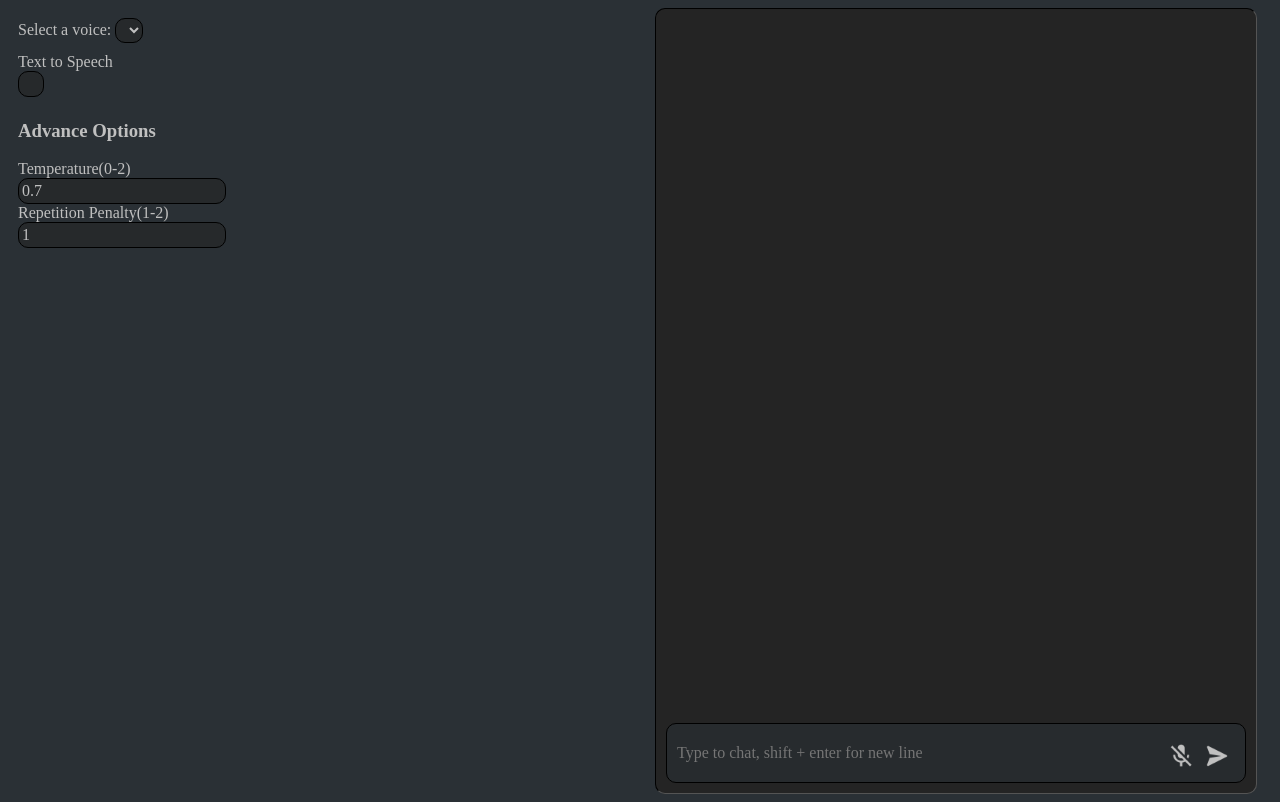
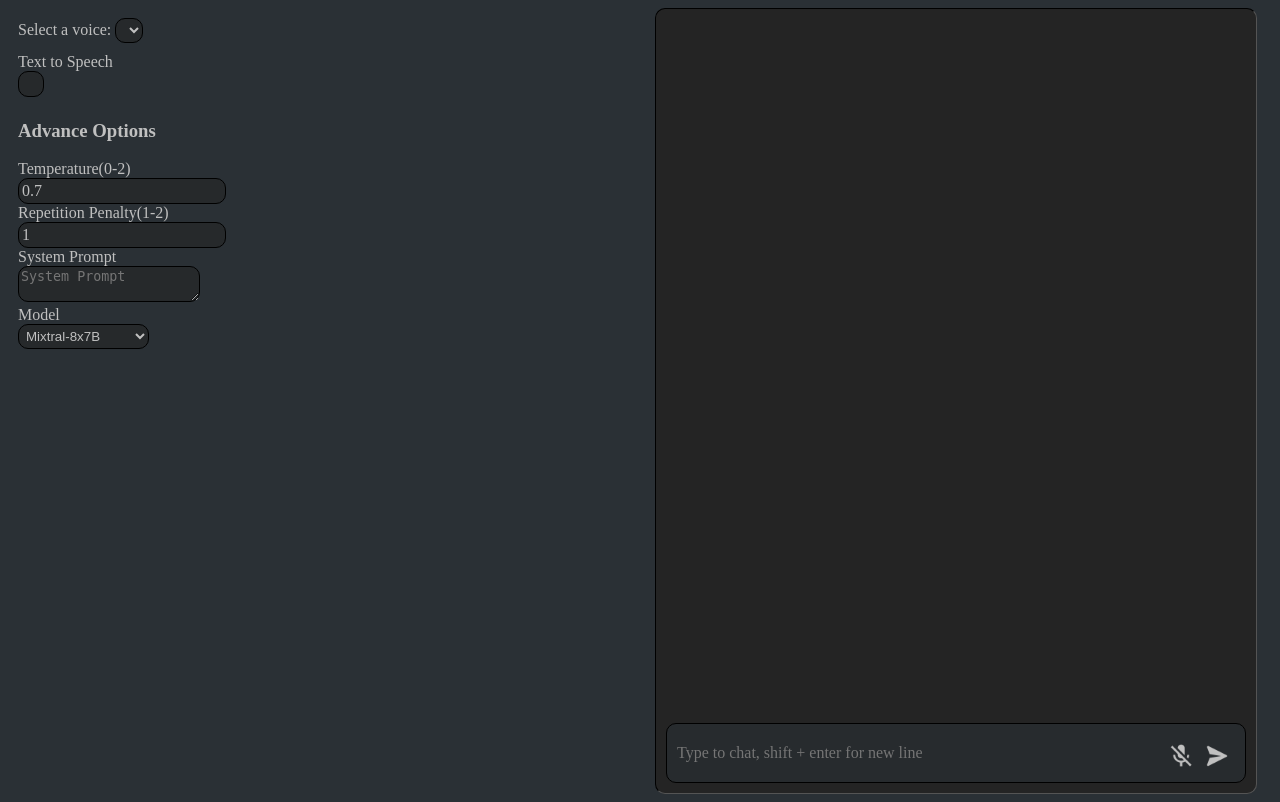
Before and after one commit to alowtron/Chat-Bot---Silver-Echo, a PHP site: page / in a window 1280 px wide. Run offline with PHP 8.4, Linux system fonts and the light colour scheme; lists and menus that the app fills with data are empty.

Commit message:
updated front end with a system prompt and a model selection

```diff
--- a/index.html
+++ b/index.html
@@ -34,6 +34,18 @@
             <label for="repetitionPenalty">Repetition Penalty(1-2)</label>
             <br>
             <input type="input" id="repetitionPenalty" placeholder="Repetition Penalty 1 - 2" min="1" max="2" value="1">
+            <br>
+            <label for="systemPrompt">System Prompt</label>
+            <br>
+            <textarea id="systemPrompt" placeholder="System Prompt"></textarea>
+            <br>
+            <label for="modelSelect">Model</label>
+            <br>
+            <select id="modelSelect">
+                <option value="mistralai/Mixtral-8x7B-Instruct-v0.1">Mixtral-8x7B</option>
+                <option value="deepseek-ai/deepseek-coder-33b-instruct">DeepSeek Coder</option>
+                <option value="Qwen/Qwen1.5-14B-Chat">Qwen 14B</option>
+            </select>
         </div>
 
         <div class="talkBox">
--- a/main.js
+++ b/main.js
@@ -43,6 +43,8 @@ function sendMessage() {
     allData.append("repetitionPenalty", repetitionPenalty)
     allData.append("temperature", temperature)
     allData.append("pastMessages", pastMessages)
+    allData.append("systemPrompt", document.getElementById("systemPrompt").value)
+    allData.append("modelSelect", document.getElementById("modelSelect").value)
     fetch('chatbot.php', {
         method: 'POST',
         body: allData
--- a/styles.css
+++ b/styles.css
@@ -91,7 +91,13 @@ input {
     padding-top: 10px;
 }
 
-
+textarea{
+    border-radius: 10px;
+    border-width: 1px;
+    border-color: black;
+    color: silver;
+    background-color: #24242490;
+}
 
 select {
     background-color: #24242490;
```
Also changed, not shown: chatbot.php (+7 -1 lines).
